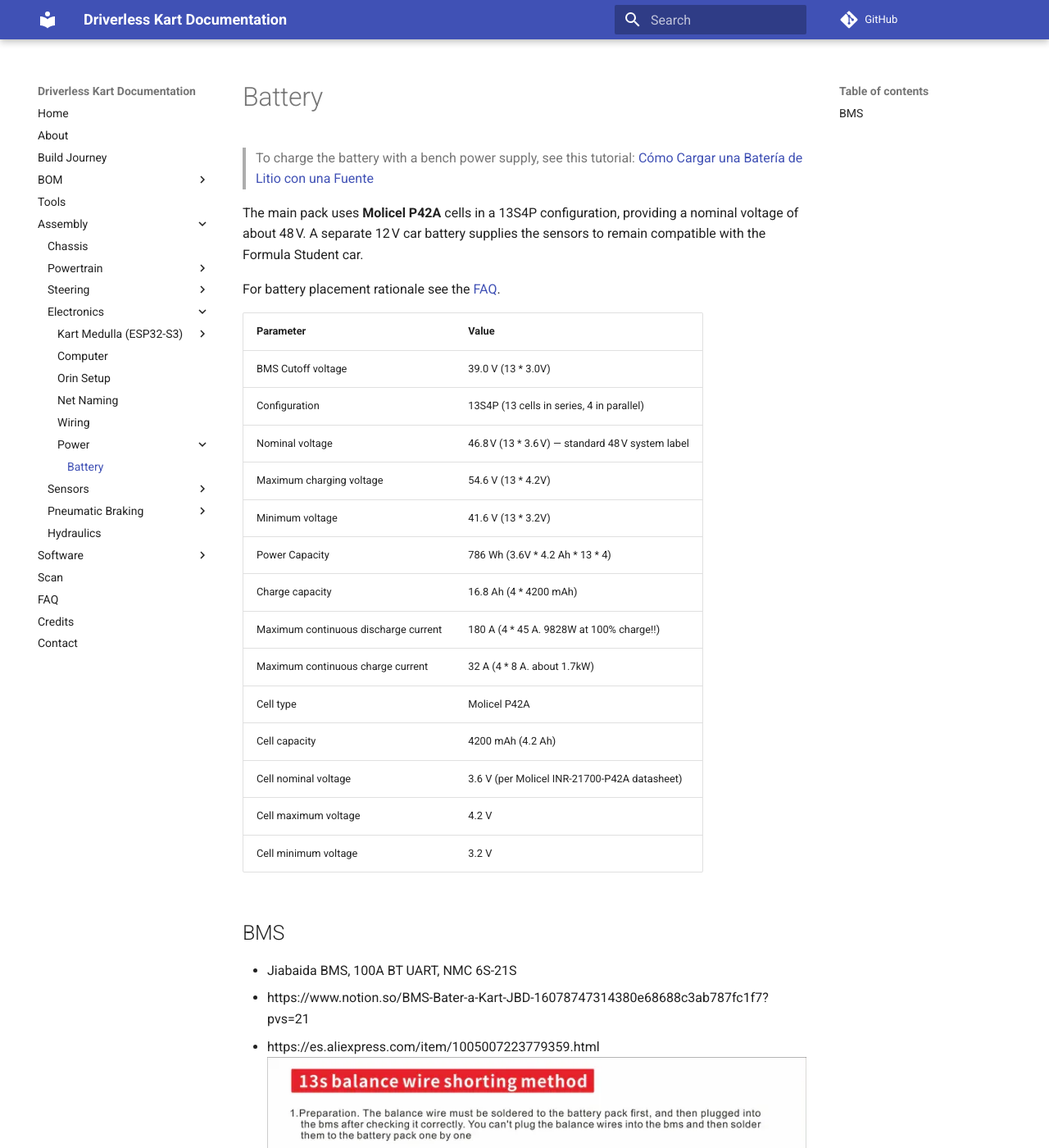
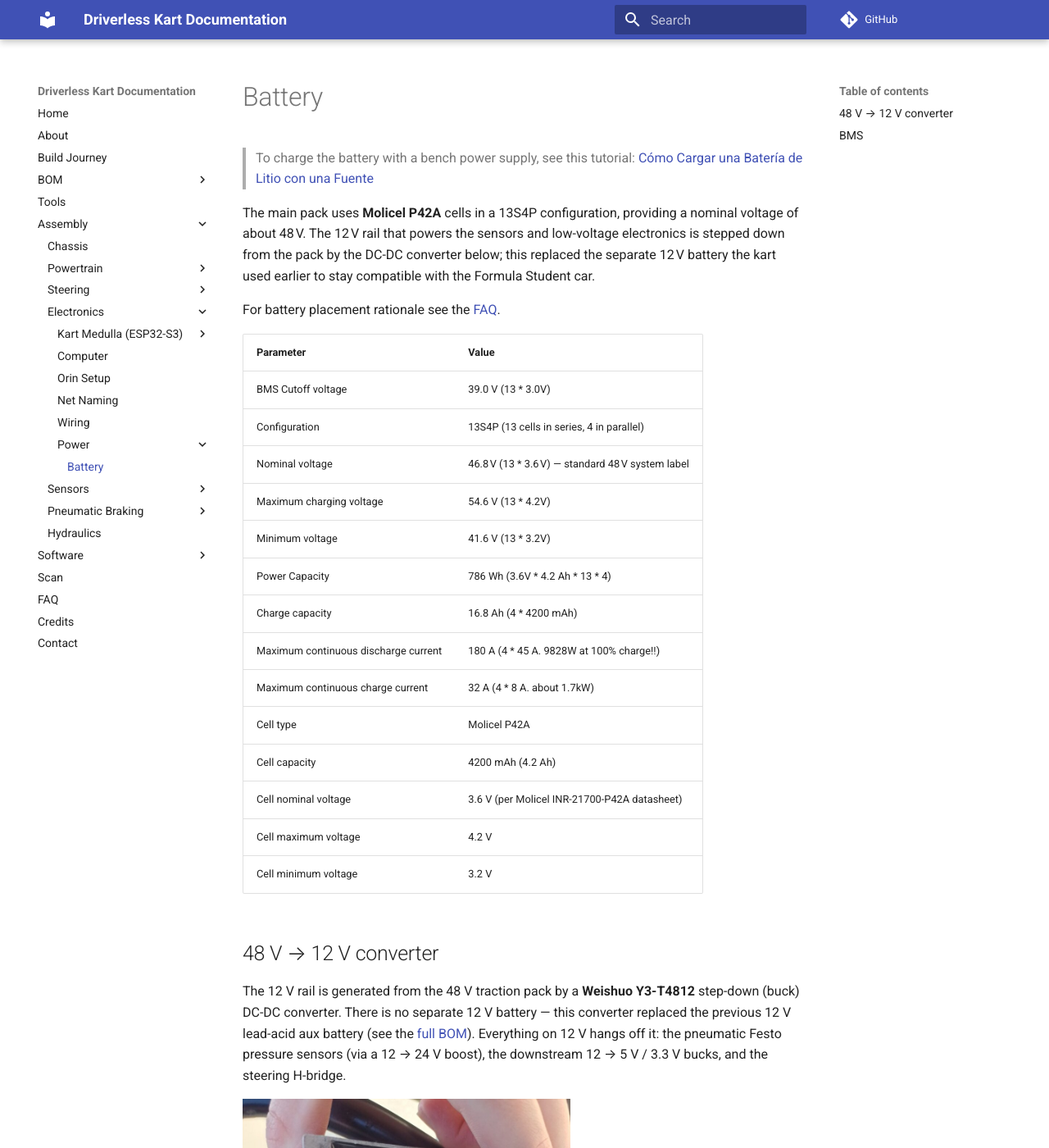
Before and after one commit to UM-Driverless/kart_docs, an MkDocs documentation site: the page built from docs/assembly/electronics/power/battery.md, in a window 1280 px wide and 1400 px high. Shown: the whole window at 82% size. Built offline with MkDocs 1.6.1 and Material for MkDocs 9.7.7, drawn with Linux system fonts in a browser that asks for light colours; comment, search, counter and statistics services are not loaded; some of the changed text lies outside the part shown.

Commit message:
docs: add Festo SDE5 sensor M8 pinout + 48V→12V converter
Wiring: Festo SDE5-D10-NF-Q6E-V-M8 (567465) pressure-sensor M8 3-pin
pinout (pin1 brown +, pin3 blue GND, pin4 black 0-10V out), cable
NEBU-M8G3-K-2.5-LE3, socket-face orientation, and a note that the
vendor cable colours differ from the kart's black=GND convention.

Power: 48V->12V rail is a Weishuo Y3-T4812 buck regulator (360W,
12V 30A), with the label photo. Reword the intro to drop the stale
"separate 12V battery" claim (no aux battery; regulated from the pack).

Co-Authored-By: Claude Opus 4.8 (1M context) <noreply@anthropic.com>

```diff
--- a/docs/assembly/electronics/power/battery.md
+++ b/docs/assembly/electronics/power/battery.md
@@ -2,7 +2,7 @@
 
 > To charge the battery with a bench power supply, see this tutorial: [Cómo Cargar una Batería de Litio con una Fuente](https://youtu.be/g1jsSbjsiTo?si=uZ7mVjXA2c-43zzz)
 
-The main pack uses **Molicel P42A** cells in a 13S4P configuration, providing a nominal voltage of about 48 V. A separate 12 V car battery supplies the sensors to remain compatible with the Formula Student car.
+The main pack uses **Molicel P42A** cells in a 13S4P configuration, providing a nominal voltage of about 48 V. The 12 V rail that powers the sensors and low-voltage electronics is stepped down from the pack by the DC-DC converter below; this replaced the separate 12 V battery the kart used earlier to stay compatible with the Formula Student car.
 
 For battery placement rationale see the [FAQ](../../../faq.md#battery).
 
@@ -23,6 +23,24 @@ For battery placement rationale see the [FAQ](../../../faq.md#battery).
 | Cell maximum voltage | 4.2 V |
 | Cell minimum voltage | 3.2 V |
 
+## 48 V → 12 V converter
+
+The 12 V rail is generated from the 48 V traction pack by a **Weishuo Y3-T4812** step-down (buck) DC-DC converter. There is no separate 12 V battery — this converter replaced the previous 12 V lead-acid aux battery (see the [full BOM](../../../bom/full.md)). Everything on 12 V hangs off it: the pneumatic Festo pressure sensors (via a 12 → 24 V boost), the downstream 12 → 5 V / 3.3 V bucks, and the steering H-bridge.
+
+![Weishuo Y3-T4812 48 V → 12 V DC-DC converter](images/12v-converter-weishuo-y3-t4812.jpg){ width=400 }
+
+| Parameter | Value |
+|-----------|-------|
+| Model | Weishuo Y3-T4812 |
+| Type | Step-down (buck) DC-DC converter |
+| Rated power | 360 W |
+| Input voltage | 36 V / 48 V nominal (20–60 V range) |
+| Output voltage | 12 V |
+| Output current | 30 A max |
+| Terminal polarity | IN ⊕⊖, OUT ⊖⊕ (marked on the label) |
+
+The 13S4P pack operates at roughly 41.6–54.6 V, well inside the converter's 20–60 V input window.
+
 ## BMS
 - Jiabaida BMS, 100A BT UART, NMC 6S-21S
 - https://www.notion.so/BMS-Bater-a-Kart-JBD-16078747314380e68688c3ab787fc1f7?pvs=21
```
Also changed, not shown: docs/assembly/electronics/wiring.md (+16 -0 lines), docs/assembly/electronics/power/images/12v-converter-weishuo-y3-t4812.jpg (added).
